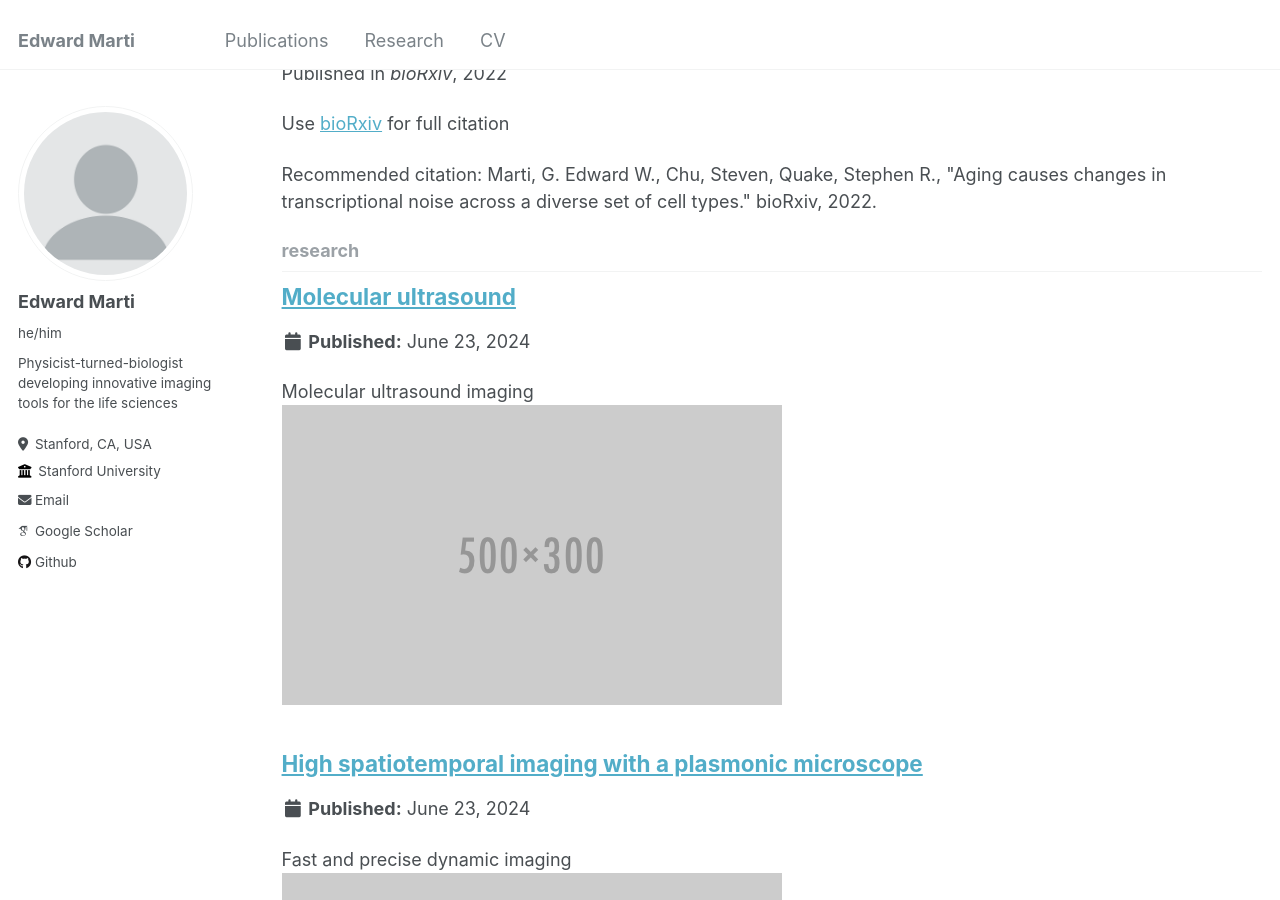
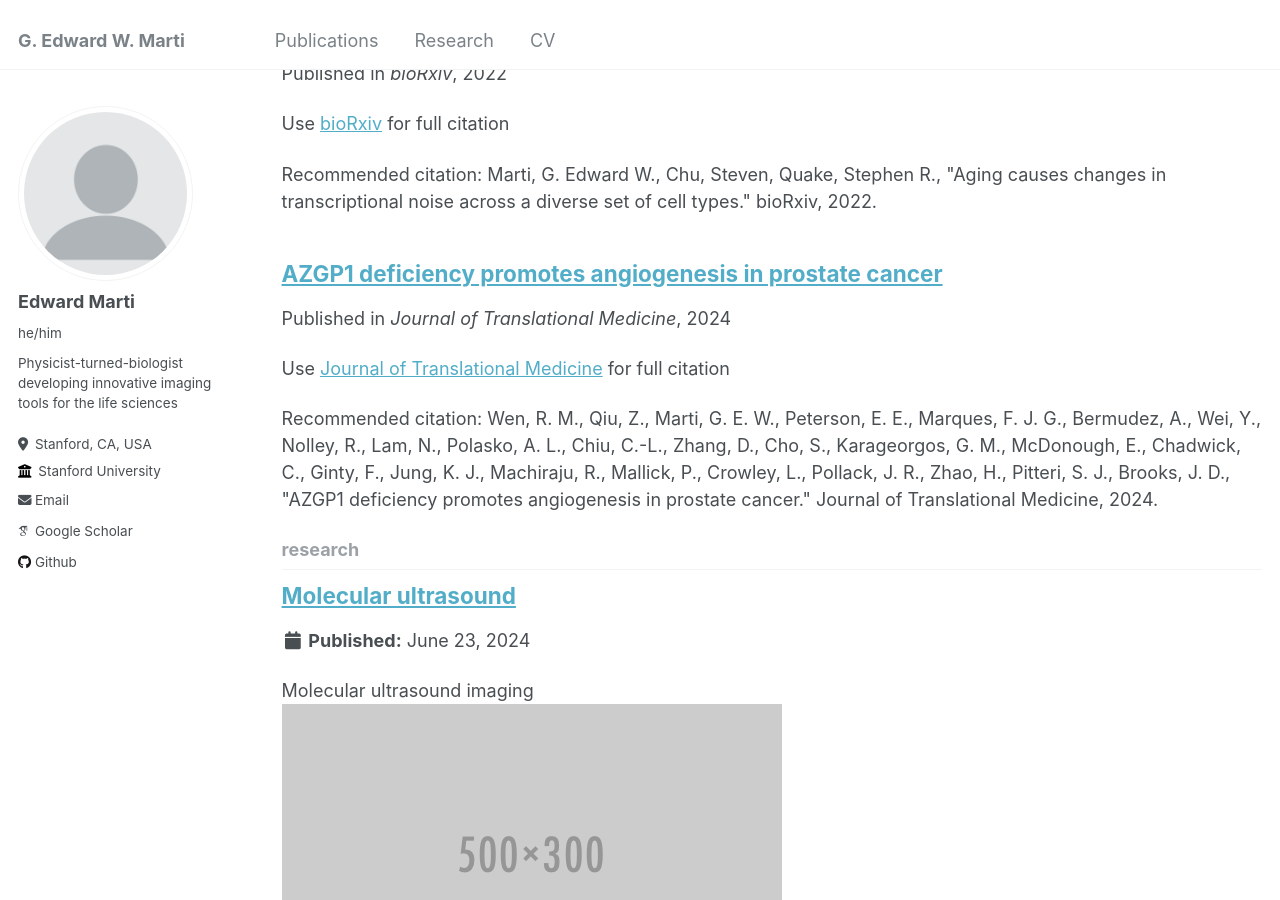
Before and after one commit to emarti/emarti.github.io, a Jekyll site: the page built from _pages/collection-archive.html, in a window 1280 px wide and 900 px high, scrolled down 5523 px. Built offline with Jekyll 4.4.1, drawn with Linux system fonts in a browser that asks for light colours; some web fonts are replaced.

Commit message:
Added AZGP1 paper, updated my name

```diff
--- a/_config.yml
+++ b/_config.yml
@@ -8,7 +8,7 @@
 
 # Basic Site Settings
 locale                   : "en-US"
-title                    : "Edward Marti"
+title                    : "G. Edward W. Marti"
 title_separator          : "-"
 name                     : &name "Edward Marti"
 description              : &description "Postdoc at Stanford"
--- /dev/null
+++ b/_publications/2024-04-24-AZGP1-deficiency.md
@@ -0,0 +1,9 @@
+---
+title: "AZGP1 deficiency promotes angiogenesis in prostate cancer"
+collection: publications
+permalink: /publication/2024-04-24-AZGP1-deficiency
+date: 2024-04-24
+venue: 'Journal of Translational Medicine'
+citation: 'Wen, R. M., Qiu, Z., Marti, G. E. W., Peterson, E. E., Marques, F. J. G., Bermudez, A., Wei, Y., Nolley, R., Lam, N., Polasko, A. L., Chiu, C.-L., Zhang, D., Cho, S., Karageorgos, G. M., McDonough, E., Chadwick, C., Ginty, F., Jung, K. J., Machiraju, R., Mallick, P., Crowley, L., Pollack, J. R., Zhao, H., Pitteri, S. J., Brooks, J. D., "AZGP1 deficiency promotes angiogenesis in prostate cancer." Journal of Translational Medicine, 2024.'
+---
+Use [Journal of Translational Medicine](https://link.springer.com/article/10.1186/s12967-024-03010-1){:target="_blank"} for full citation
```
